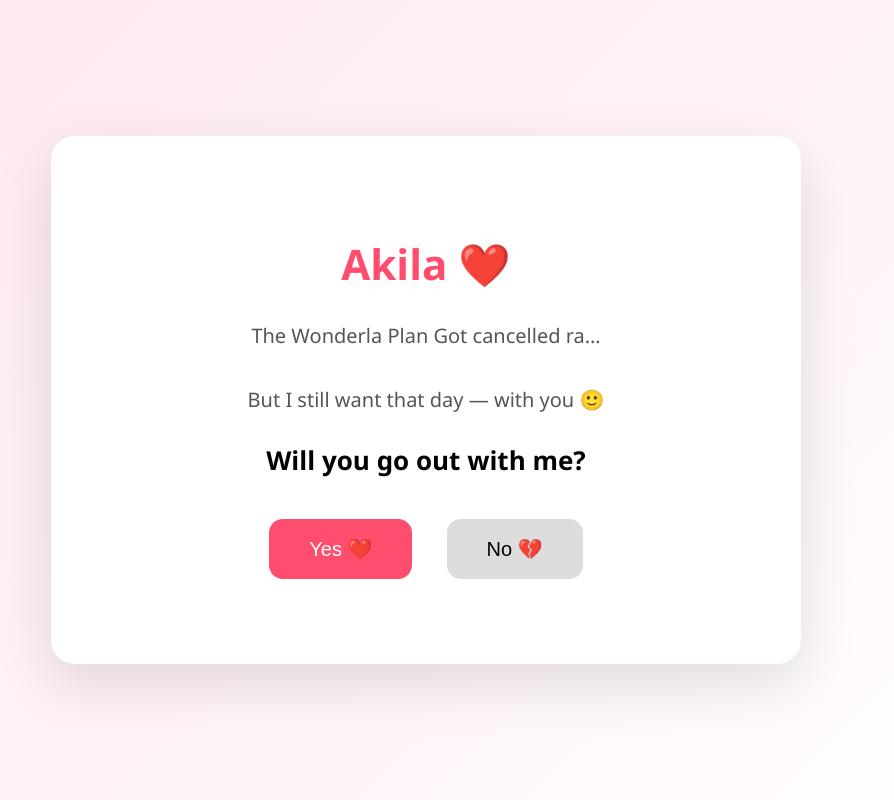
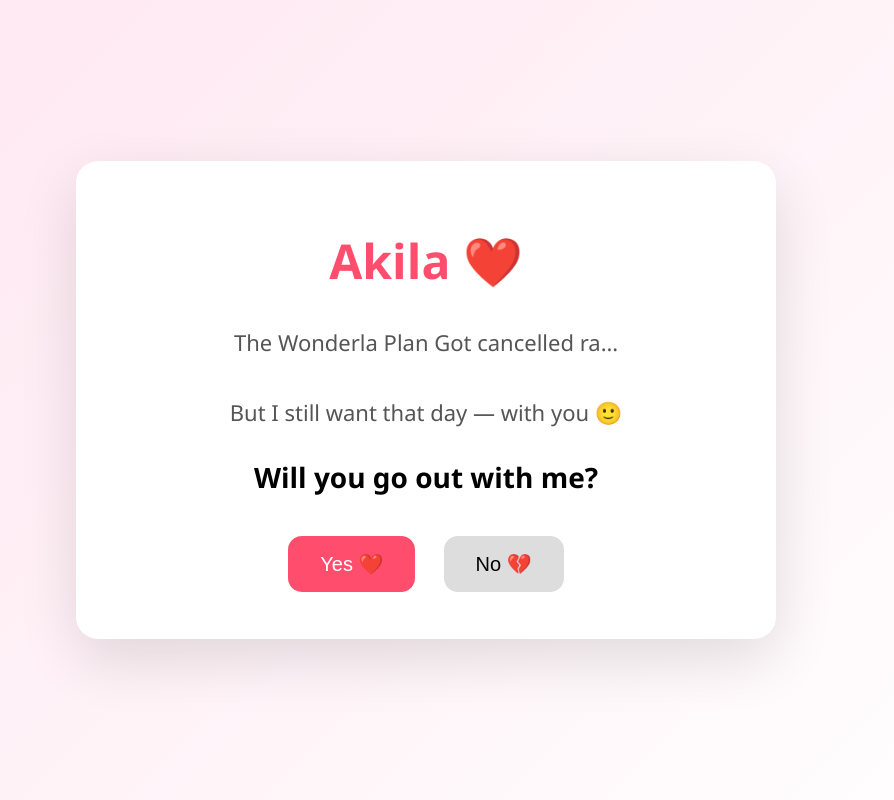
Before and after one commit to Karthik-1102/myAPP, a website: page index.html in a window 1280 px wide. Shown: the whole page, without its empty margins (214-1108 px from the left). Drawn offline with Linux system fonts and the light colour scheme.

Commit message:
commit 6 size

```diff
--- a/index.html
+++ b/index.html
@@ -51,25 +51,25 @@ body {
 
 .card {
   background: white;
-  padding: 70px 50px;   /* bigger breathing space */
-  border-radius: 24px;
+  padding: 35px 25px;   /* reduced */
+  border-radius: 22px;
   text-align: center;
   width: 95%;
-  max-width: 650px;     /* WAS 400px — now much larger */
+  max-width: 650px;
   box-shadow: 0 20px 60px rgba(0,0,0,0.12);
 }
-
 h1 {
   color: #ff4d6d;
-  font-size: 42px;
+  font-size: 48px;   /* BIG, clean */
 }
+
 p {
-  font-size: 20px;
+  font-size: 22px;
   line-height: 1.8;
 }
 
 h3 {
-  font-size: 26px;
+  font-size: 28px;
 }
 
 .heart {
@@ -108,8 +108,8 @@ p {
 
 
 button {
-  margin: 15px;
-  padding: 18px 40px;
+  margin: 12px;
+  padding: 16px 32px;
   border: none;
   border-radius: 14px;
   font-size: 20px;
```
